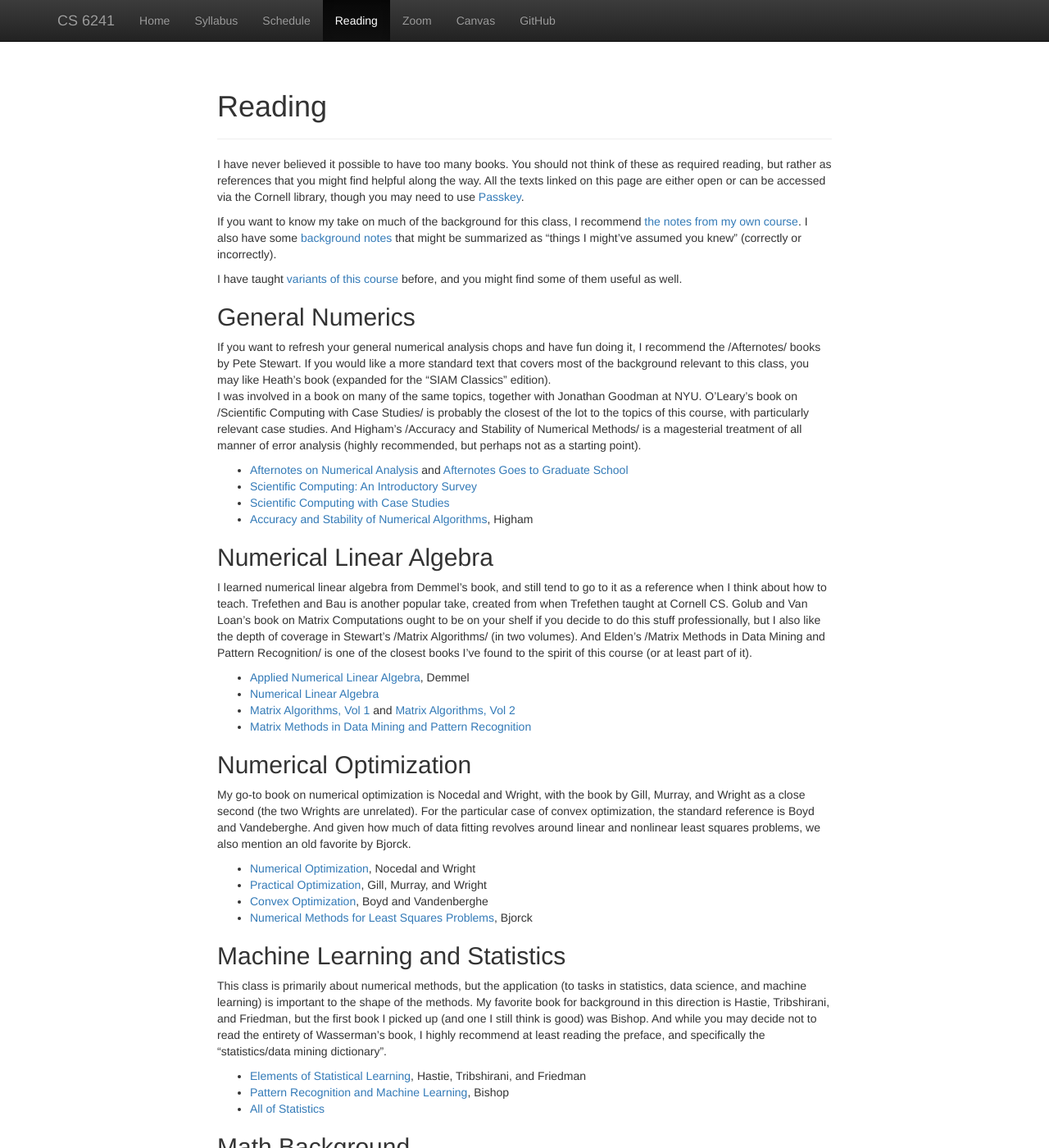
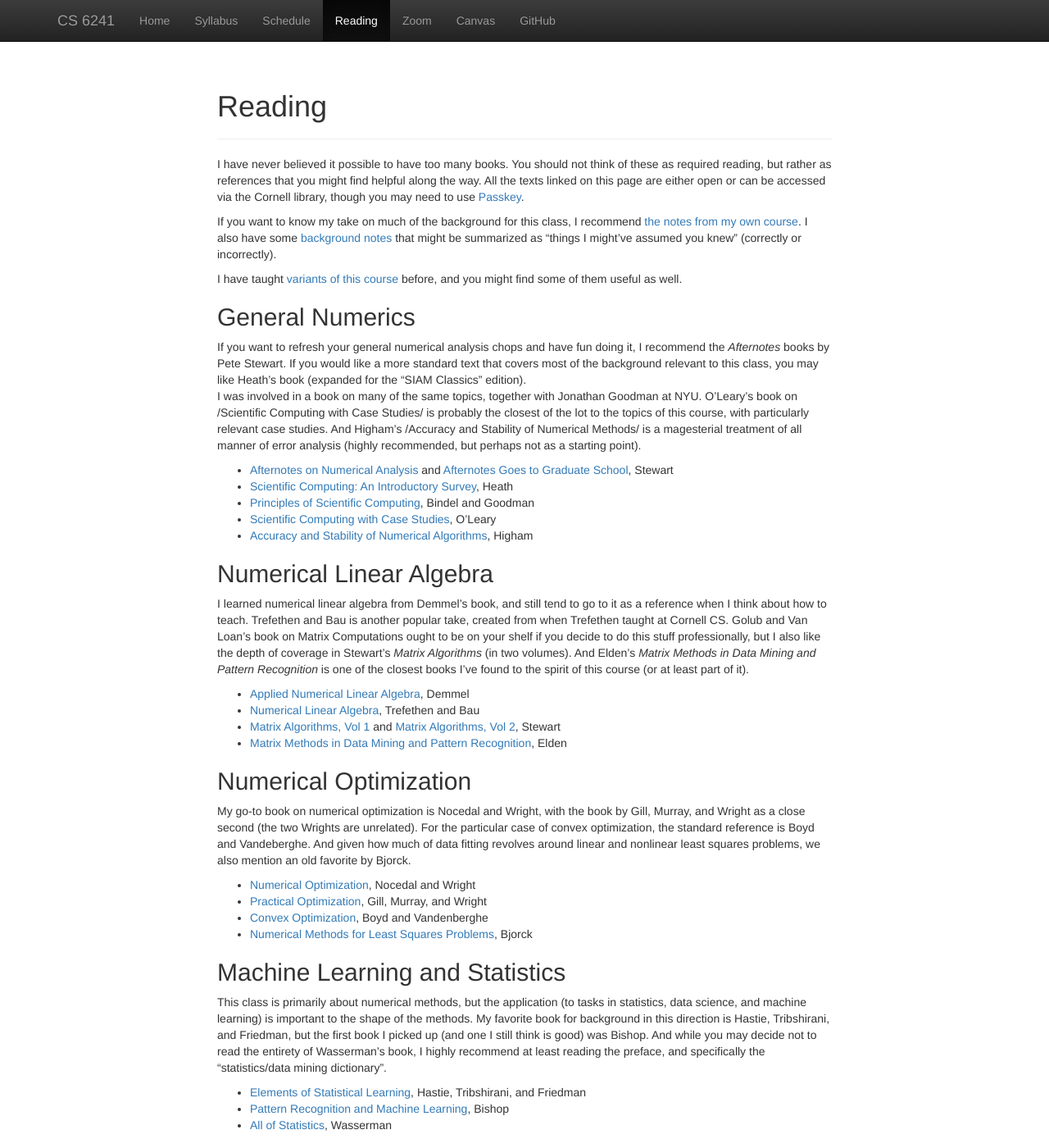
Before and after one commit to dbindel/cs6241-s21, a Jekyll site: the page built from web/reading.md, in a window 1280 px wide and 1400 px high. Shown: the whole window at 82% size. Built offline with Jekyll 4.4.1, drawn with Linux system fonts in a browser that asks for light colours; nearby versions of some CDN libraries.

Commit message:
Update readings.

```diff
--- a/web/reading.md
+++ b/web/reading.md
@@ -18,7 +18,7 @@ of them useful as well.
 ## General Numerics
 
 If you want to refresh your general numerical analysis chops and have fun doing
-it, I recommend the /Afternotes/ books by Pete Stewart.  If you would like a
+it, I recommend the _Afternotes_ books by Pete Stewart.  If you would like a
 more standard text that covers most of the background relevant to this class,
 you may like Heath's book (expanded for the "SIAM Classics" edition).
 I was involved in a book on many of the same topics, together with Jonathan
@@ -28,9 +28,10 @@ particularly relevant case studies.  And Higham's /Accuracy and Stability of
 Numerical Methods/ is a magesterial treatment of all manner of error analysis
 (highly recommended, but perhaps not as a starting point).
 
-- [Afternotes on Numerical Analysis](https://epubs.siam.org/doi/book/10.1137/1.9781611971491) and [Afternotes Goes to Graduate School](https://epubs.siam.org/doi/book/10.1137/1.9781611971422)
-- [Scientific Computing: An Introductory Survey](https://epubs.siam.org/doi/book/10.1137/1.9781611975581)
-- [Scientific Computing with Case Studies](https://epubs.siam.org/doi/book/10.1137/9780898717723)
+- [Afternotes on Numerical Analysis](https://epubs.siam.org/doi/book/10.1137/1.9781611971491) and [Afternotes Goes to Graduate School](https://epubs.siam.org/doi/book/10.1137/1.9781611971422), Stewart
+- [Scientific Computing: An Introductory Survey](https://epubs.siam.org/doi/book/10.1137/1.9781611975581), Heath
+- [Principles of Scientific Computing](https://math.nyu.edu/faculty/shelley/Classes/SciComp/BindelGoodman.pdf), Bindel and Goodman
+- [Scientific Computing with Case Studies](https://epubs.siam.org/doi/book/10.1137/9780898717723), O'Leary
 - [Accuracy and Stability of Numerical Algorithms](https://epubs-siam-org.proxy.library.cornell.edu/doi/book/10.1137/1.9780898718027), Higham
 
 ## Numerical Linear Algebra
@@ -40,14 +41,14 @@ it as a reference when I think about how to teach.  Trefethen and Bau is
 another popular take, created from when Trefethen taught at Cornell CS.
 Golub and Van Loan's book on Matrix Computations ought to be on your shelf
 if you decide to do this stuff professionally, but I also like the depth
-of coverage in Stewart's /Matrix Algorithms/ (in two volumes).  And Elden's
-/Matrix Methods in Data Mining and Pattern Recognition/ is one of the closest
+of coverage in Stewart's _Matrix Algorithms_ (in two volumes).  And Elden's
+_Matrix Methods in Data Mining and Pattern Recognition_ is one of the closest
 books I've found to the spirit of this course (or at least part of it).
 
 - [Applied Numerical Linear Algebra](https://epubs.siam.org/doi/book/10.1137/1.9781611971446), Demmel
-- [Numerical Linear Algebra](https://newcatalog.library.cornell.edu/catalog/10504163)
-- [Matrix Algorithms, Vol 1](https://epubs-siam-org.proxy.library.cornell.edu/doi/book/10.1137/1.9781611971408) and [Matrix Algorithms, Vol 2](https://epubs.siam.org/doi/book/10.1137/1.9780898718058)
-- [Matrix Methods in Data Mining and Pattern Recognition](https://epubs.siam.org/doi/book/10.1137/1.9780898718867)
+- [Numerical Linear Algebra](https://newcatalog.library.cornell.edu/catalog/10504163), Trefethen and Bau
+- [Matrix Algorithms, Vol 1](https://epubs-siam-org.proxy.library.cornell.edu/doi/book/10.1137/1.9781611971408) and [Matrix Algorithms, Vol 2](https://epubs.siam.org/doi/book/10.1137/1.9780898718058), Stewart
+- [Matrix Methods in Data Mining and Pattern Recognition](https://epubs.siam.org/doi/book/10.1137/1.9780898718867), Elden
 
 ## Numerical Optimization
 
@@ -75,7 +76,7 @@ specifically the "statistics/data mining dictionary".
 
 - [Elements of Statistical Learning](https://web.stanford.edu/~hastie/ElemStatLearn/), Hastie, Tribshirani, and Friedman
 - [Pattern Recognition and Machine Learning](https://www.microsoft.com/en-us/research/uploads/prod/2006/01/Bishop-Pattern-Recognition-and-Machine-Learning-2006.pdf), Bishop
-- [All of Statistics](https://link.springer.com/book/10.1007/978-0-387-21736-9)
+- [All of Statistics](https://link.springer.com/book/10.1007/978-0-387-21736-9), Wasserman
 
 ## Math Background
 
```
